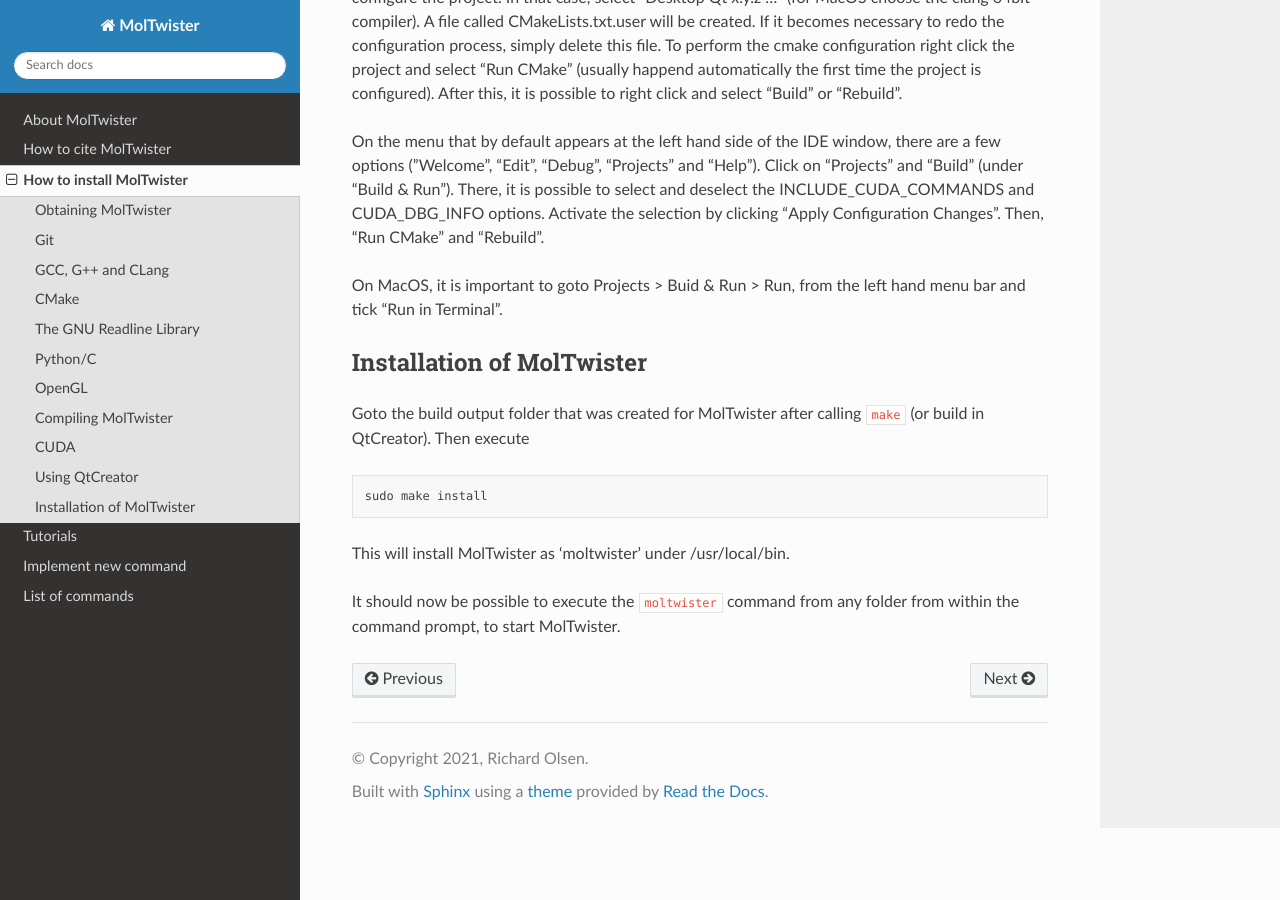
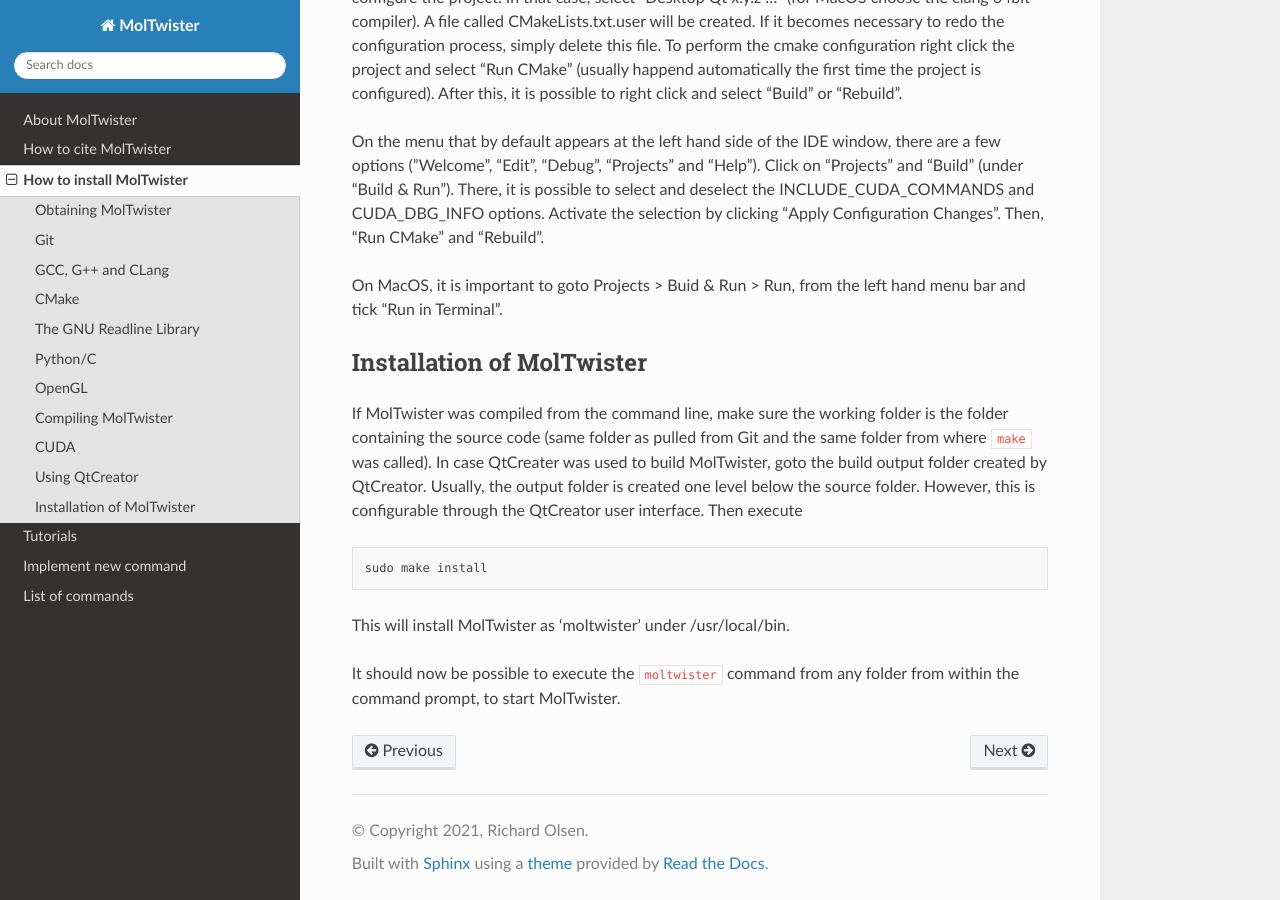
Before and after one commit to MolTwister/MolTwister-doc, a Sphinx documentation site: the page built from source/how_to_install.md, in a window 1280 px wide and 900 px high, scrolled down 2987 px. Built offline with Sphinx 7.4.7 and the Read the Docs theme 2.0.0, drawn with Linux system fonts in a browser that asks for light colours.

Commit message:
Clarified install instructions.

`````diff
--- a/source/how_to_install.md
+++ b/source/how_to_install.md
@@ -109,7 +109,9 @@
 
 ## Installation of MolTwister
 
-Goto the build output folder that was created for MolTwister after calling ````make```` (or build in QtCreator). Then execute
+If MolTwister was compiled from the command line, make sure the working folder is the folder containing the source code (same folder as pulled from Git and
+the same folder from where ````make```` was called). In case QtCreater was used to build MolTwister, goto the build output folder created by QtCreator.
+Usually, the output folder is created one level below the source folder. However, this is configurable through the QtCreator user interface. Then execute
 ````text
 sudo make install
 ````
`````
